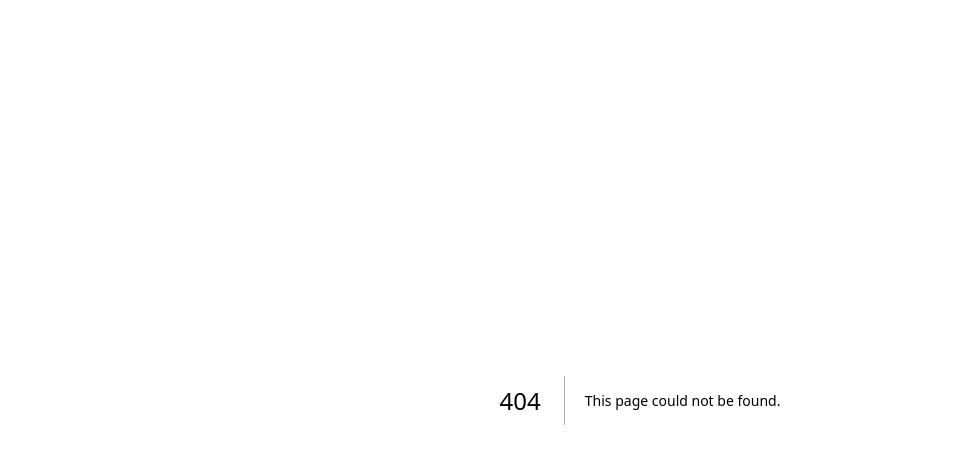
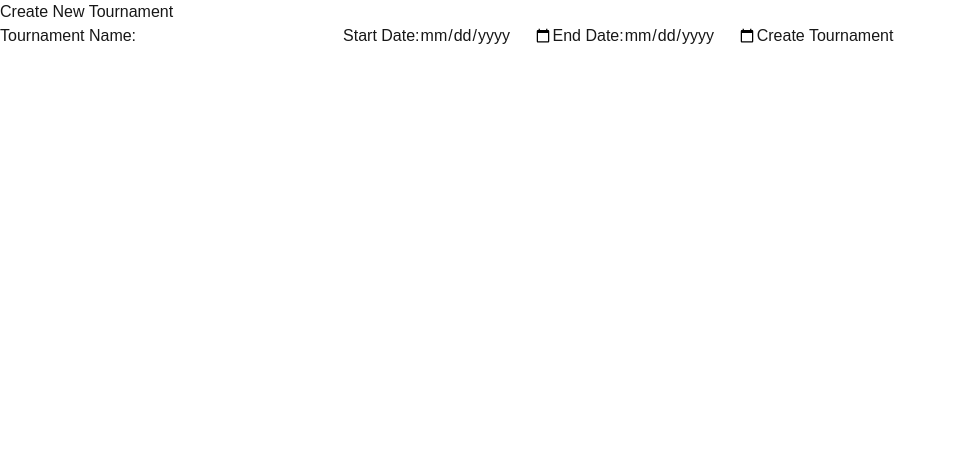
Before and after one commit to Gabekross/livescore-app, a Next.js app: page /admin/tournaments/new in a window 1280 px wide. Before the commit this address had no page. Shown: the top 464 px of the page, without its empty margins (0-957 px from the left). Built offline with nearby package versions, Linux system fonts and the light colour scheme; no server answers.

Commit message:
create tournament page(allow admin create tournaments)

```diff
--- /dev/null
+++ b/app/admin/tournaments/new/page.tsx
@@ -0,0 +1,60 @@
+'use client'
+import { useState } from 'react'
+import { supabase } from '@/lib/supabase'
+import { useRouter } from 'next/navigation'
+
+export default function NewTournamentPage() {
+  const router = useRouter()
+  const [name, setName] = useState('')
+  const [startDate, setStartDate] = useState('')
+  const [endDate, setEndDate] = useState('')
+  const [loading, setLoading] = useState(false)
+  const [error, setError] = useState('')
+
+  const handleSubmit = async (e: React.FormEvent) => {
+    e.preventDefault()
+    setLoading(true)
+    setError('')
+
+    const { data, error } = await supabase.from('tournaments').insert({
+      name,
+      start_date: startDate,
+      end_date: endDate,
+    })
+
+    if (error) {
+      setError(error.message)
+    } else {
+      router.push('/admin/tournaments')
+    }
+
+    setLoading(false)
+  }
+
+  return (
+    <div className="form-container">
+      <h2>Create New Tournament</h2>
+      <form onSubmit={handleSubmit}>
+        <label>
+          Tournament Name:
+          <input type="text" value={name} onChange={e => setName(e.target.value)} required />
+        </label>
+
+        <label>
+          Start Date:
+          <input type="date" value={startDate} onChange={e => setStartDate(e.target.value)} required />
+        </label>
+
+        <label>
+          End Date:
+          <input type="date" value={endDate} onChange={e => setEndDate(e.target.value)} required />
+        </label>
+
+        <button type="submit" disabled={loading}>
+          {loading ? 'Creating...' : 'Create Tournament'}
+        </button>
+        {error && <p style={{ color: 'red' }}>{error}</p>}
+      </form>
+    </div>
+  )
+}
```
